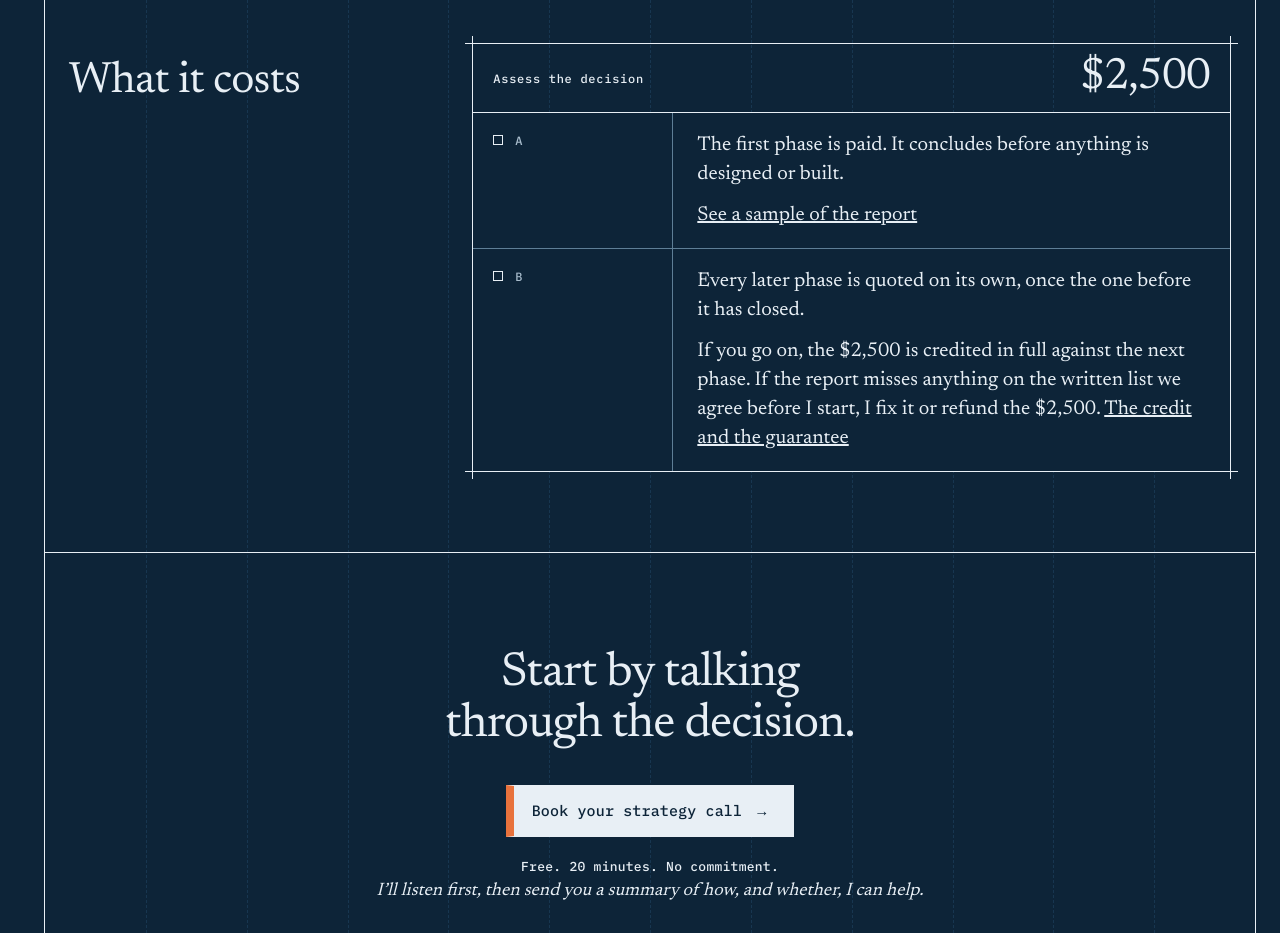
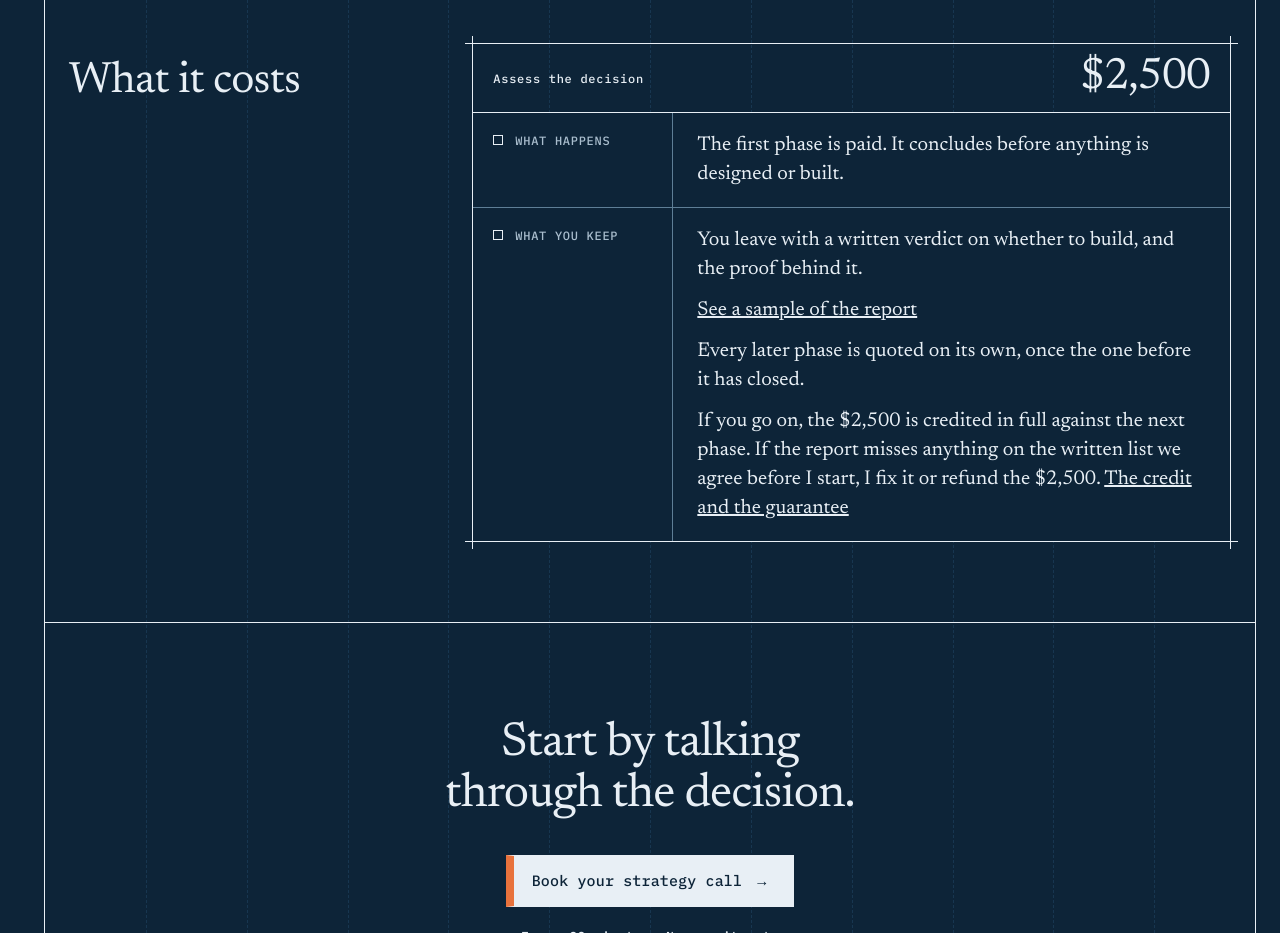
Before and after one commit to jasoncookdesign/jason-cook-design-website, a Next.js app: page /engagements/offering in a window 1280 px wide. Shown: the part 3300-4233 px from the top of the page. Built offline with nearby package versions, Linux system fonts and the light colour scheme; no server answers.

Commit message:
fix: label the offering pricing rows as the home page does
The rows read What happens and What you keep instead of A and B.

```diff
--- a/components/engagements/offering/OfferingPricing.tsx
+++ b/components/engagements/offering/OfferingPricing.tsx
@@ -25,26 +25,27 @@ export default function OfferingPricing() {
             <div className="k">
               <span className="sq" />
               <span className="w">
-                <span className="l">A</span>
+                <span className="l">What happens</span>
               </span>
             </div>
             <div className="v">
               <p>The first phase is paid. It concludes before anything is designed or built.</p>
-              <p>
-                <Link href={PHASE_ZERO.sample.href} className="underline">
-                  {PHASE_ZERO.sample.label}
-                </Link>
-              </p>
             </div>
           </div>
           <div className="sp">
             <div className="k">
               <span className="sq" />
               <span className="w">
-                <span className="l">B</span>
+                <span className="l">What you keep</span>
               </span>
             </div>
             <div className="v">
+              <p>You leave with a written verdict on whether to build, and the proof behind it.</p>
+              <p>
+                <Link href={PHASE_ZERO.sample.href} className="underline">
+                  {PHASE_ZERO.sample.label}
+                </Link>
+              </p>
               <p>Every later phase is quoted on its own, once the one before it has closed.</p>
               <p>
                 {SHORT.both.text}{" "}
```
Also changed, not shown: 1 other file (tests, documents, lock files or other folders).
